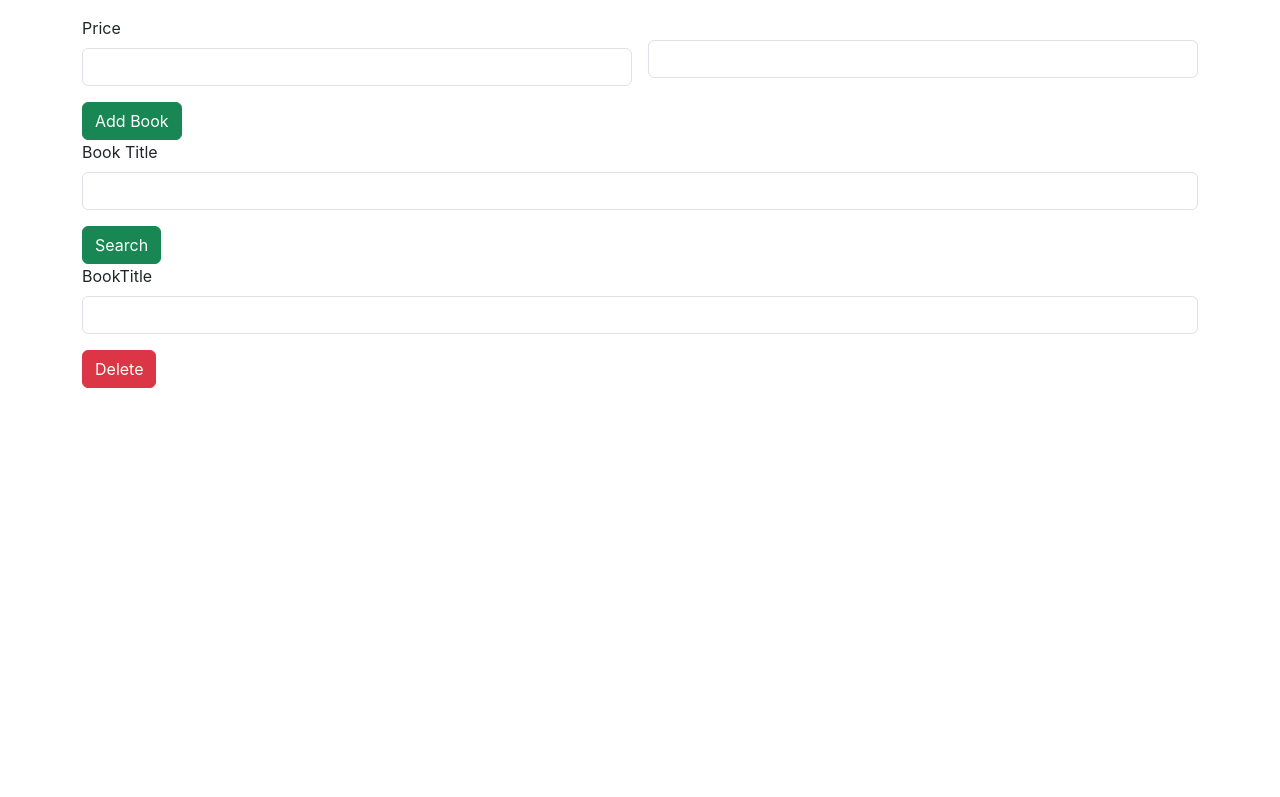
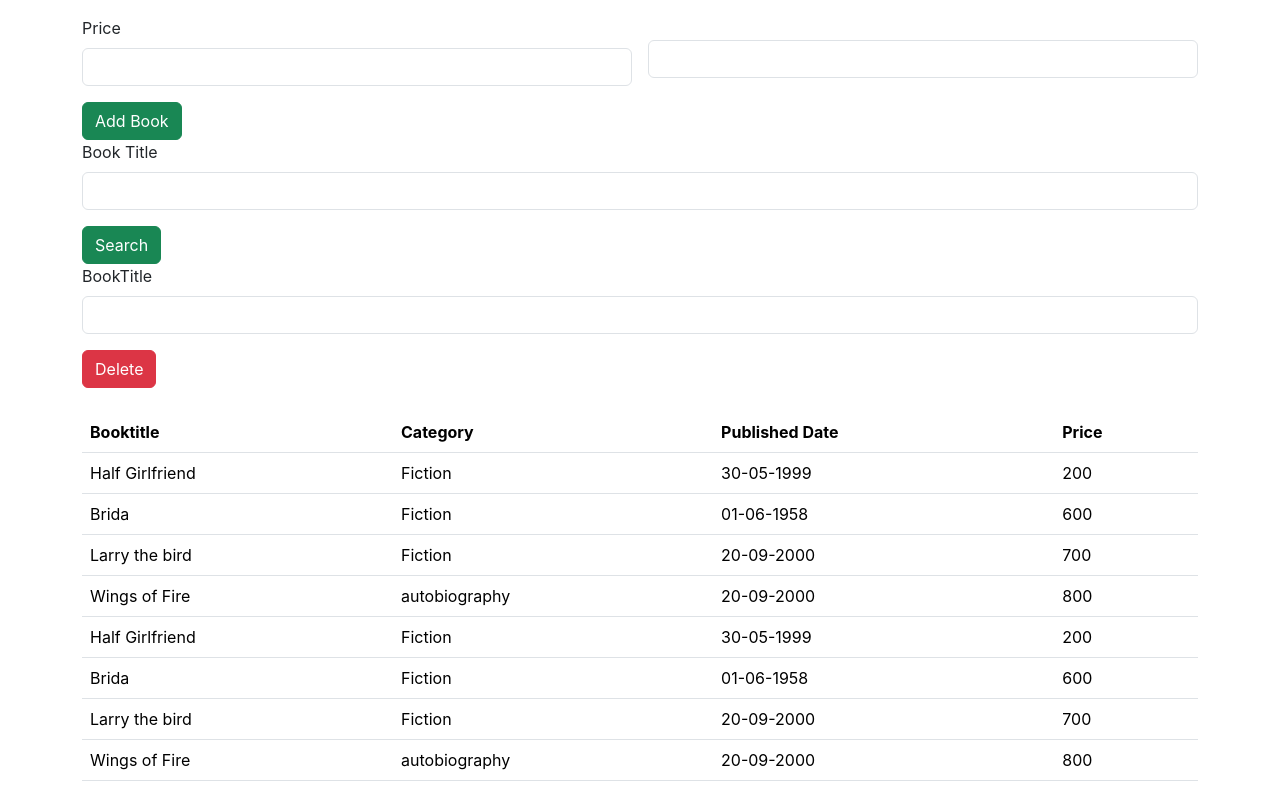
Before and after one commit to Jafnak/Library-react, a React (Create React App) app: page / in a window 1280 px wide. Shown: the part 352-1149 px from the top of the page. Before the commit the page ends 800 px from the top, so only its background shows below. Built offline with nearby package versions, Linux system fonts and the light colour scheme.

Commit message:
ViewBook component  added

```diff
--- a/src/App.js
+++ b/src/App.js
@@ -3,6 +3,7 @@ import './App.css';
 import Add from './components/Add';
 import SearchBook from './components/SearchBook';
 import DeleteBook from './components/DeleteBook';
+import ViewAll from './components/ViewAll';
 
 function App() {
   return (
@@ -10,6 +11,7 @@ function App() {
      <Add/>
      <SearchBook/>
      <DeleteBook/>
+     <ViewAll/>
 
 
     </div>
--- /dev/null
+++ b/src/components/ViewAll.jsx
@@ -0,0 +1,87 @@
+import React from 'react'
+
+const ViewAll = () => {
+  return (
+    <div>
+
+        <div className="container">
+            <div className="row">
+                <div className="col col-12 col-sm-12 col-md-12 col-lg-12 col-xl-12 col-xxl-12">
+
+                <table class="table">
+  <thead>
+    <tr>
+      <th scope="col">Booktitle</th>
+      <th scope="col">Category</th>
+      <th scope="col">Published Date</th>
+      <th scope="col">Price</th>
+    </tr>
+  </thead>
+  <tbody>
+    <tr>
+      <td scope="row">Half Girlfriend</td>
+      <td>Fiction</td>
+      <td>30-05-1999</td>
+      <td>200</td>
+    </tr>
+    <tr>
+      <td scope="row">Brida</td>
+      <td>Fiction</td>
+      <td>01-06-1958</td>
+      <td>600</td>
+    </tr>
+    <tr>
+
+      <td scope="row">Larry the bird</td>
+      <td>Fiction</td>
+      <td>20-09-2000</td>
+      <td>700</td>
+    </tr>
+
+    <tr>
+
+      <td scope="row">Wings of Fire</td>
+      <td>autobiography</td>
+      <td>20-09-2000</td>
+      <td>800</td>
+    </tr>
+
+    <tr>
+      <td scope="row">Half Girlfriend</td>
+      <td>Fiction</td>
+      <td>30-05-1999</td>
+      <td>200</td>
+    </tr>
+    <tr>
+      <td scope="row">Brida</td>
+      <td>Fiction</td>
+      <td>01-06-1958</td>
+      <td>600</td>
+    </tr>
+    <tr>
+
+      <td scope="row">Larry the bird</td>
+      <td>Fiction</td>
+      <td>20-09-2000</td>
+      <td>700</td>
+    </tr>
+
+    <tr>
+
+      <td scope="row">Wings of Fire</td>
+      <td>autobiography</td>
+      <td>20-09-2000</td>
+      <td>800</td>
+    </tr>
+
+  </tbody>
+</table>
+
+                </div>
+            </div>
+        </div>
+    </div>
+  )
+}
+
+export default ViewAll
```
